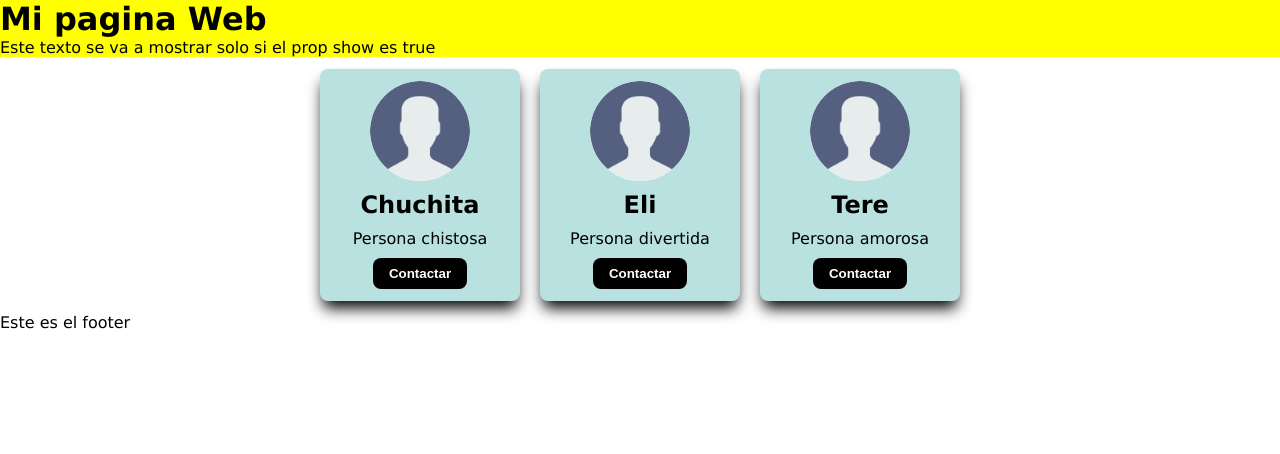
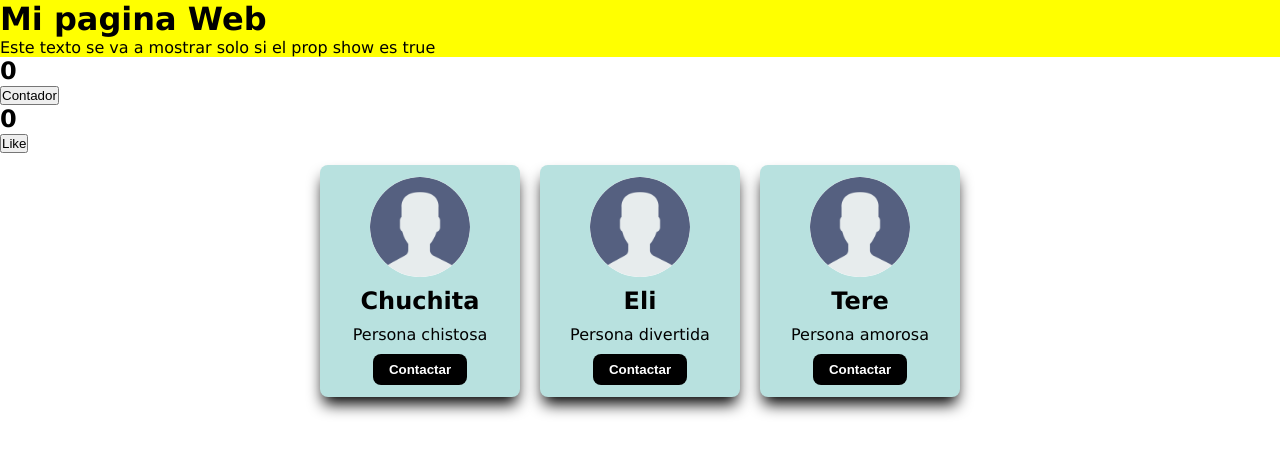
Before and after one commit to ChuchitaFuentes/DEVF_EXTENSION_FRONTEND_2025, a React (Vite) app in the folder 4_INTRO_REACT/PRACTICA/01-configuracion/: page / in a window 1280 px wide. Shown: the top 454 px of the page. Built offline with nearby package versions, Linux system fonts and the light colour scheme.

Commit message:
Se hace uso del hook useEffect para un contador

```diff
--- a/4_INTRO_REACT/PRACTICA/01-configuracion/src/App.jsx
+++ b/4_INTRO_REACT/PRACTICA/01-configuracion/src/App.jsx
@@ -10,7 +10,7 @@ function App() {
     <>
     <Header title="Mi pagina Web" show={true}/> {/* Se agrega el componente, tiene un prop  */}
     <Section />
-    <Footer/>
+    {/* <Footer/> */} {/* se comenta de manera temporal para que no se vea */}
     </>
   )
 }
--- a/4_INTRO_REACT/PRACTICA/01-configuracion/src/components/Section/Section.jsx
+++ b/4_INTRO_REACT/PRACTICA/01-configuracion/src/components/Section/Section.jsx
@@ -1,4 +1,4 @@
-import { useState } from 'react'
+import { useState , useEffect} from 'react'
 import userImg from '../../assets/usuario.png'
 import { UserCard } from '../UserCard/UserCard.jsx'
 import './Section.css'
@@ -25,11 +25,24 @@ const users =[
 export const Section = () => {
 
     const [count, setCount] = useState(0)
+    const [likes,setLikes] = useState(0)
 
-    console.log(count)
+    useEffect(()=> {
+        console.log('useEffect ejecutado')
+    }, [count])
 
+    /* Son los dos manejadores de los botones, es una funcion flecha por lo que se dejan ambos ejemplos */
+    const handleClick = () =>{
+        setCount(count+1)
+    }
+    const handleIncreseLikes = () => setLikes (likes + 1);
 
   return (
+    <>
+    <h2>{count}</h2>
+    <button onClick={handleClick}>Contador</button>
+    <h2>{likes}</h2>
+    <button onClick={handleIncreseLikes}>Like</button>
     <section>
         {
             users.map(({id, name, description, image})=>{
@@ -39,5 +52,6 @@ export const Section = () => {
             })
         }
     </section>
+    </>
   )
 }
--- a/4_INTRO_REACT/PRACTICA/01-configuracion/src/components/UserCard/UserCard.jsx
+++ b/4_INTRO_REACT/PRACTICA/01-configuracion/src/components/UserCard/UserCard.jsx
@@ -11,7 +11,7 @@ export const UserCard = ({ user }) => {
         setAddress({...address, street: 'Nueva calle', number :456})
     }
 
-     console.log(address);
+     //console.log(address); se comenta momentaneamente
 
     return (
         <div className='card'>
```
